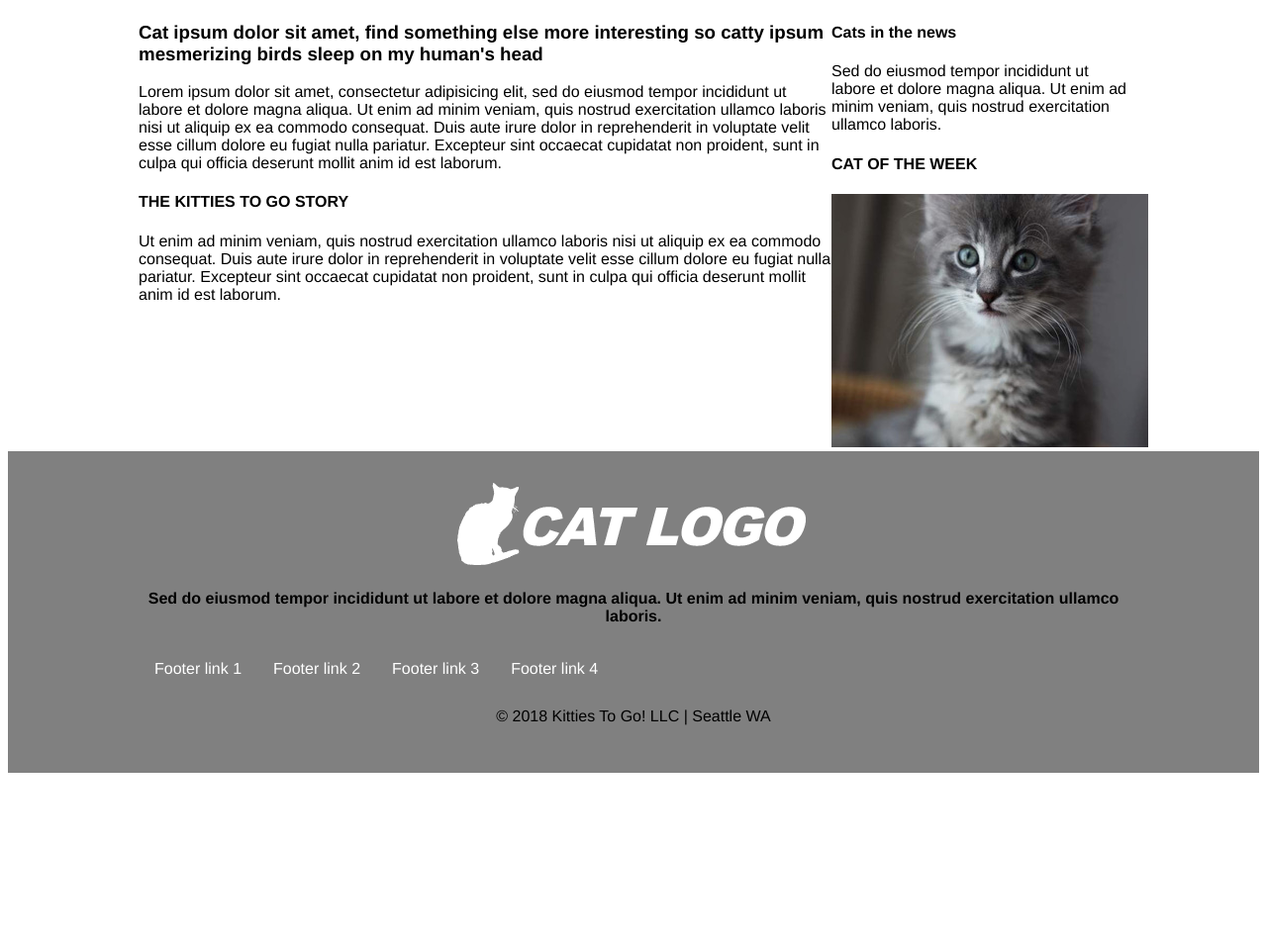
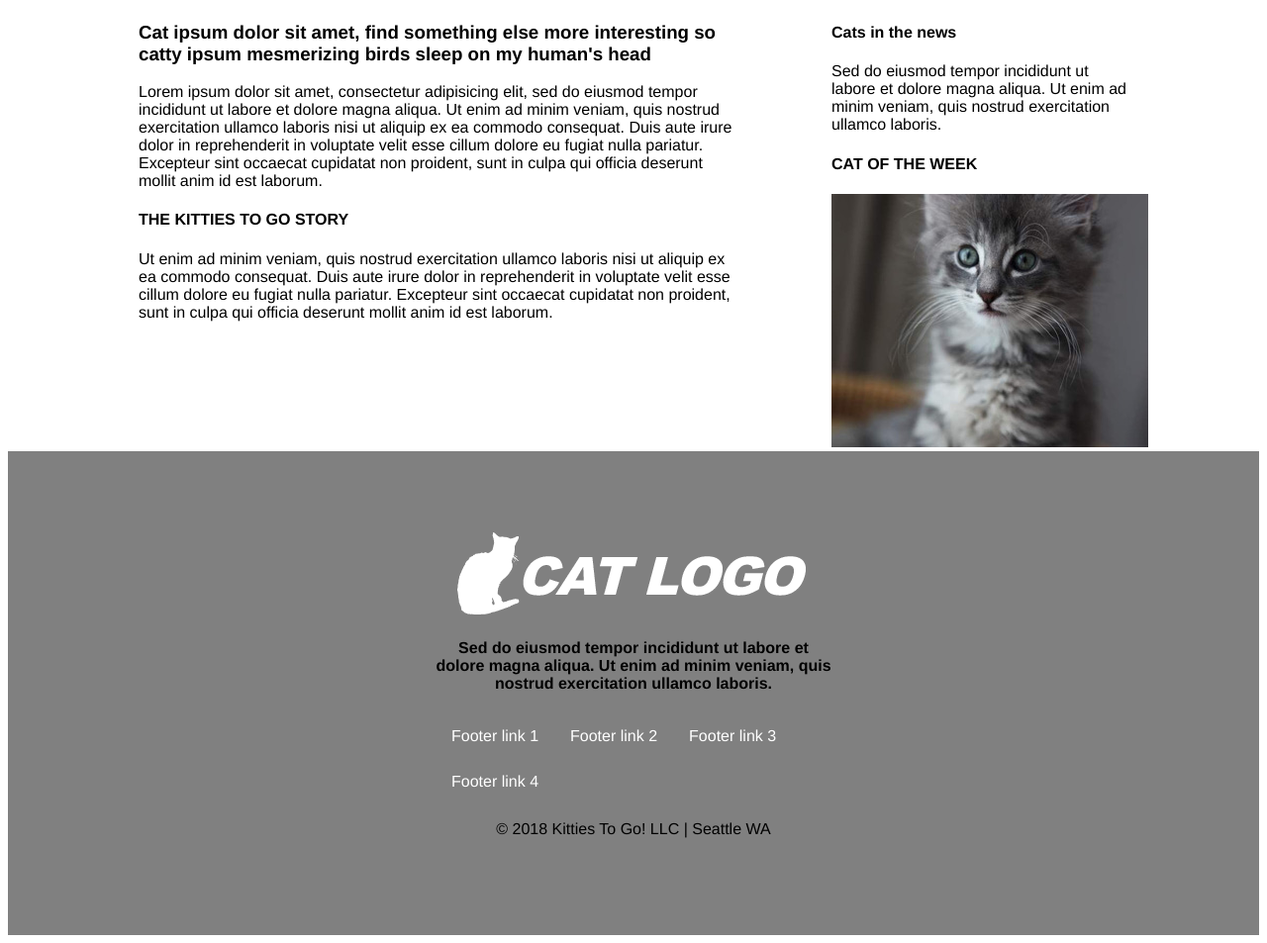
Before and after one commit to github-tommy/lesson4, a plain HTML site: page index.html in a window 1280 px wide. Shown: the part 339-1292 px from the top of the page at 99% size. Before the commit the page ends 1128 px from the top, so only its background shows below. Drawn offline with Linux system fonts and the light colour scheme.

Commit message:
Adjusted the width of main article iie article1 and sidearticle+float right; and adjusted padding on the footer

```diff
--- a/styles/stylesheet.css
+++ b/styles/stylesheet.css
@@ -4,6 +4,10 @@
 footer {
   background-color: gray;
   text-align: center;
+  padding-top: 50px;
+  padding-right: 400px;
+  padding-bottom: 50px;
+  padding-left: 400px;
 }
 header {
   background-color: dodgerblue;
@@ -36,15 +40,16 @@ article{
   float: left;
 }
 .container {
-  margin: 0 auto;
+  margin: auto;
   max-width: 1000px;
   padding: 2rem;
 }
 .article1 {
-  width: 700px;
+  width: 600px;
 }
 .articleside {
   width: 300px;
+  float: right;
 }
 
 .clearfix::after {
```
Also changed, not shown: index.html (+0 -1 lines).
